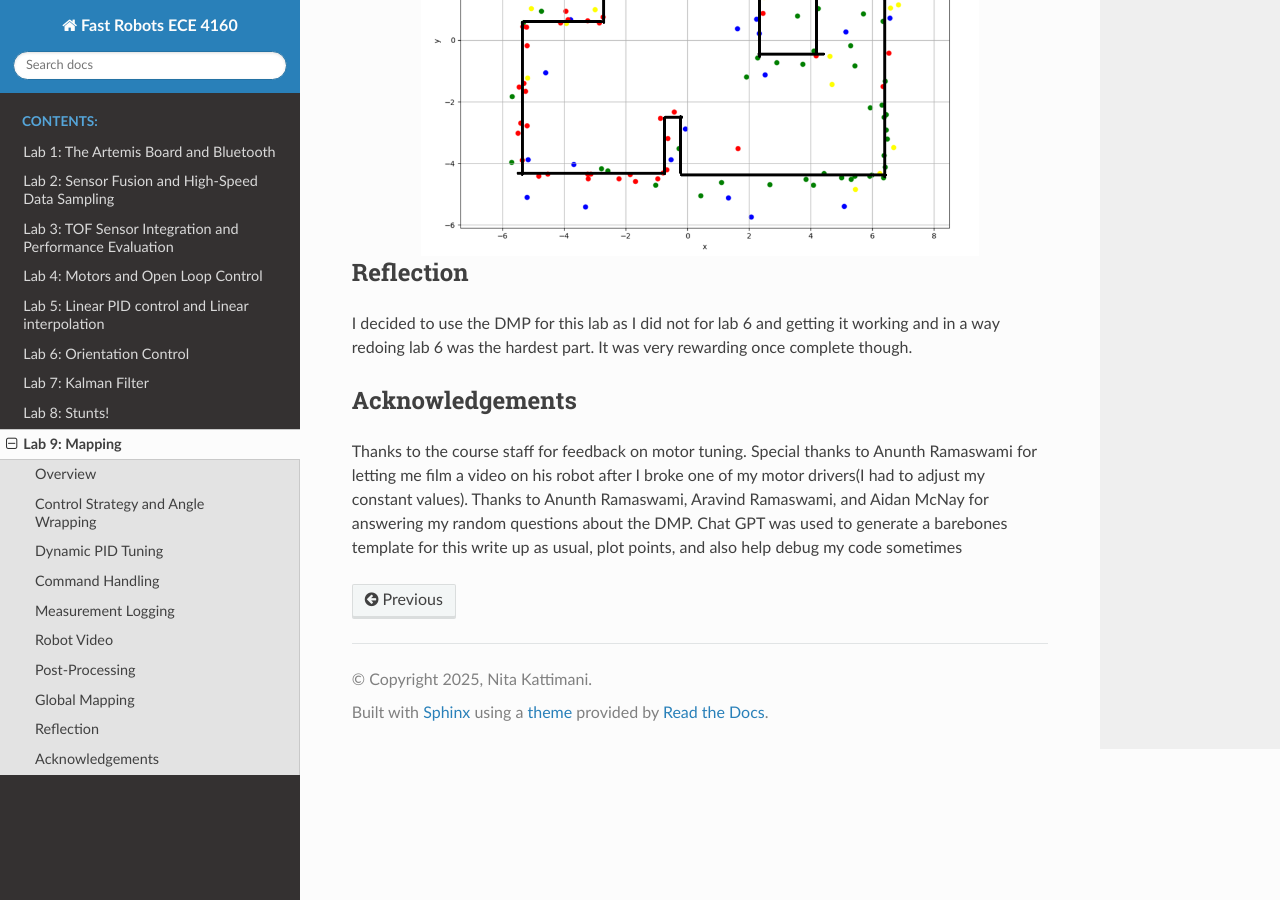
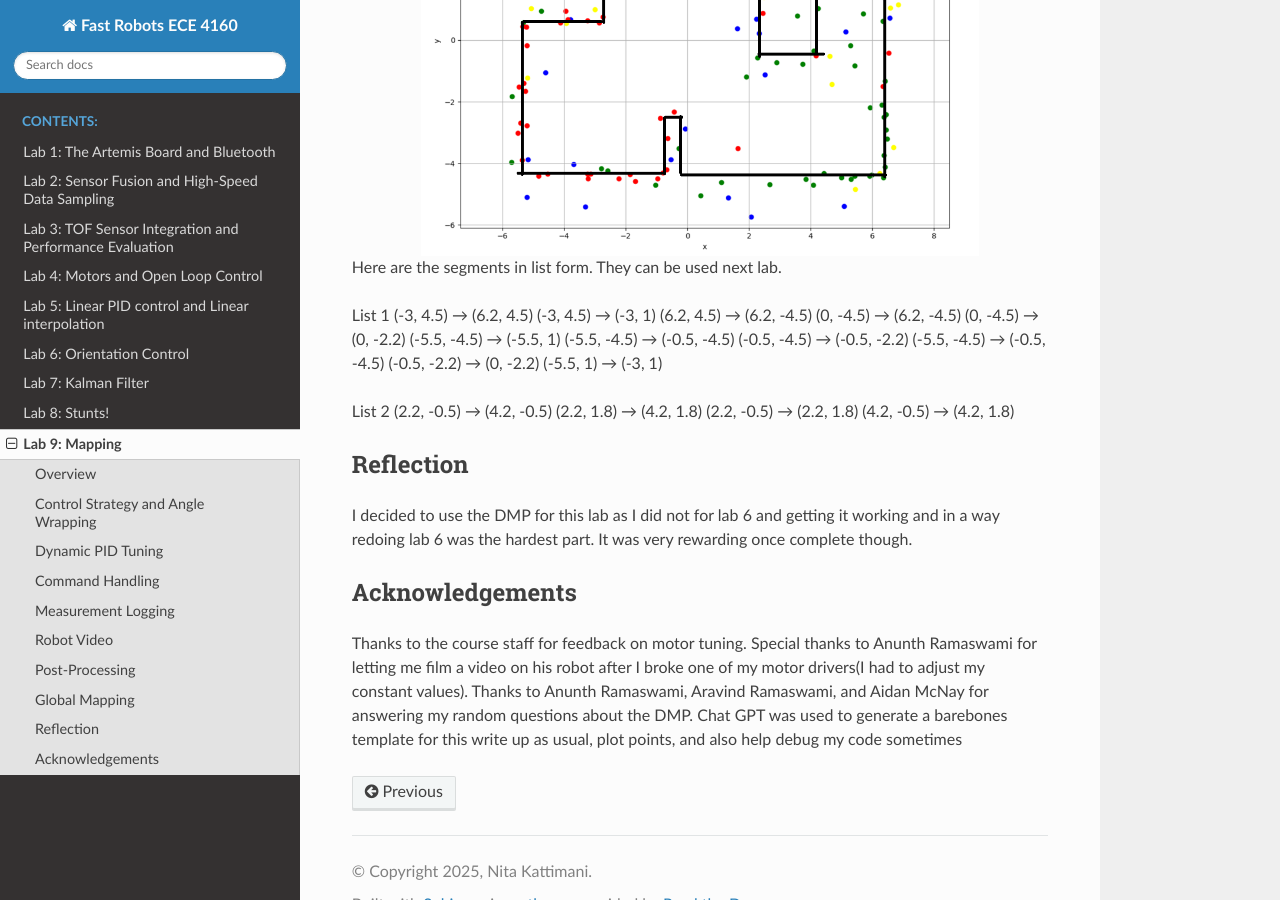
Before and after one commit to nskatti1/Fast-Robots, a Sphinx documentation site: the page built from docs/lab9.rst, in a window 1280 px wide and 900 px high, scrolled down 7774 px. Built offline with Sphinx 7.4.7 and the Read the Docs theme 3.1.0, drawn with Linux system fonts in a browser that asks for light colours; pages that are not in the unit, such as notebooks, are missing from menus.

Commit message:
Update lab9.rst

```diff
--- a/docs/lab9.rst
+++ b/docs/lab9.rst
@@ -202,6 +202,28 @@ Here is the image with the lines drawn on top
    :width: 80%
    :alt: Merged Map with Lines
 
+Here are the segments in list form. They can be used next lab.
+
+List 1
+(-3, 4.5) → (6.2, 4.5)
+(-3, 4.5) → (-3, 1)
+(6.2, 4.5) → (6.2, -4.5)
+(0, -4.5) → (6.2, -4.5)
+(0, -4.5) → (0, -2.2)
+(-5.5, -4.5) → (-5.5, 1)
+(-5.5, -4.5) → (-0.5, -4.5)
+(-0.5, -4.5) → (-0.5, -2.2)
+(-5.5, -4.5) → (-0.5, -4.5)
+(-0.5, -2.2) → (0, -2.2)
+(-5.5, 1) → (-3, 1)
+
+List 2
+(2.2, -0.5) → (4.2, -0.5)
+(2.2, 1.8) → (4.2, 1.8)
+(2.2, -0.5) → (2.2, 1.8)
+(4.2, -0.5) → (4.2, 1.8)
+
+
 
 
 Reflection
```
